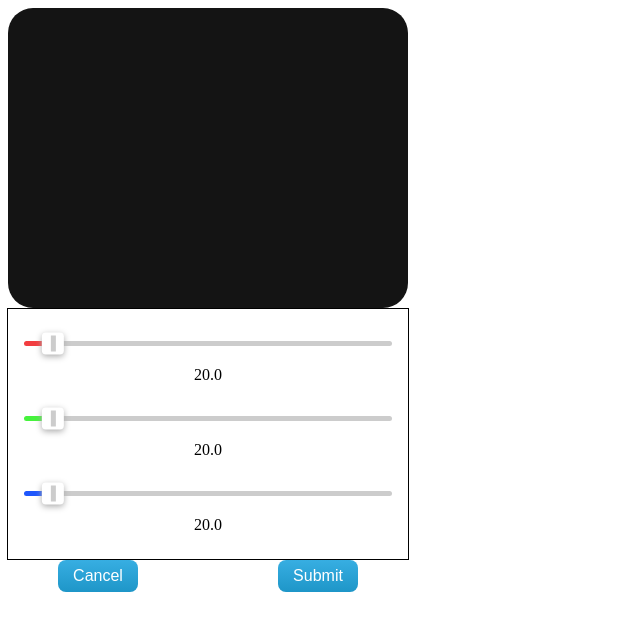
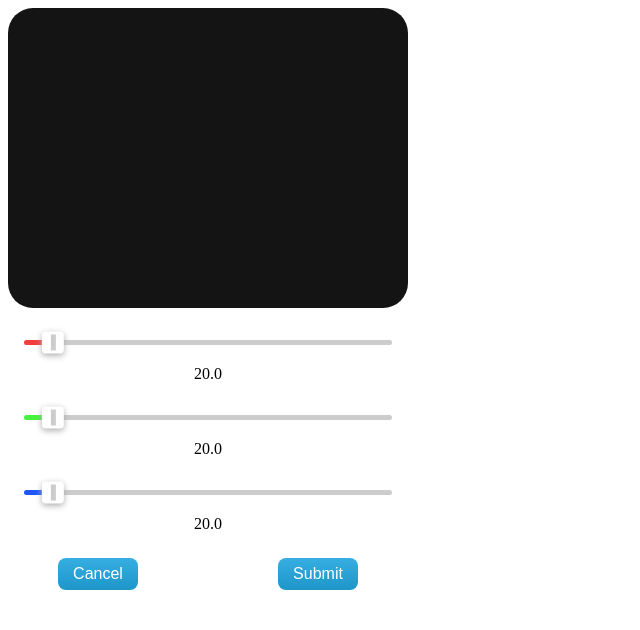
Before and after one commit to ArthurPPPPP/color_picker, a React (Create React App) app: page / in a window 1280 px wide. Shown: the top 630 px of the page, without its empty margins (0-640 px from the left). Built offline with nearby package versions, Linux system fonts and the light colour scheme.

Commit message:
First commit

```diff
--- a/src/components/ColorPickerPage/styles.css
+++ b/src/components/ColorPickerPage/styles.css
@@ -7,7 +7,6 @@
   height: auto;
 }
 .sliders {
-  border: solid 1px black;
   width: 400px;
   height: 250px;
 }
```
